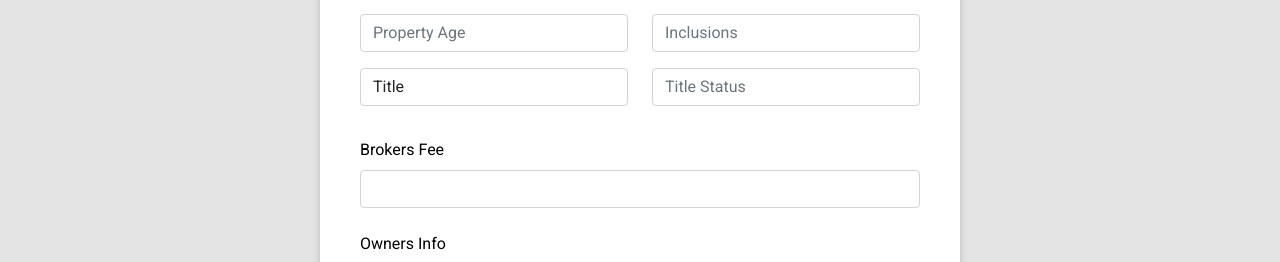
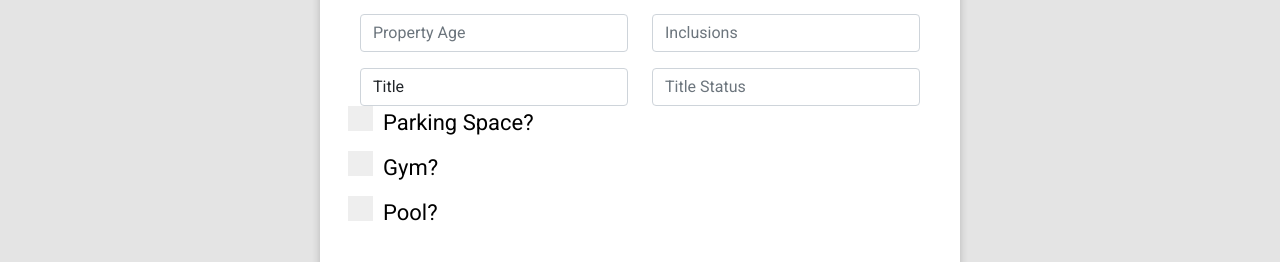
Before and after one commit to FonzyLima/buendia-estates-website, a Next.js app: page /sellproperties in a window 1280 px wide. Shown: the part 1331-1593 px from the top of the page. Built offline with nearby package versions, Linux system fonts and the light colour scheme.

Commit message:
checkboxes

```diff
--- a/pages/sellproperties.js
+++ b/pages/sellproperties.js
@@ -301,6 +301,23 @@ const Sellproperties = () => {
                     />
                   </div>
                 </div>
+                <div className={`row ${styles["mb-4"]}`}>
+
+                  <label className={styles.checkLabel}>Parking Space?
+                    <input type="checkbox"/>
+                    <span className={styles.checkmark}></span>
+                  </label>
+                  <label className={styles.checkLabel}>Gym?
+                    <input type="checkbox"/>
+                    <span className={styles.checkmark}></span>
+                  </label>
+                  <label className={styles.checkLabel}>Pool?
+                    <input type="checkbox"/>
+                    <span className={styles.checkmark}></span>
+                  </label>
+
+
+                </div>
               </div>
 
               <div className={`${styles["form-outline"]} ${styles["mb-4"]}`}>
--- a/styles/sellproperties.module.css
+++ b/styles/sellproperties.module.css
@@ -98,6 +98,36 @@
     background-color:#375f81;
 }
 
+.checkLabel{
+    display: block;
+  position: relative;
+  padding-left: 35px;
+  margin-bottom: 12px;
+  cursor: pointer;
+  font-size: 22px;
+}
+.checkLabel input {
+    position: absolute;
+    opacity: 0;
+    cursor: pointer;
+    height: 0;
+    width: 0;
+  }
+  .checkmark {
+    position: absolute;
+    top: 0;
+    left: 0;
+    height: 25px;
+    width: 25px;
+    background-color: #eee;
+  }
+  .container:hover input .checkmark {
+    background-color: #ccc;
+  }
+.checkbox{
+
+}
+
 .mt-4 {
     margin-top: 4px;
 }
```
